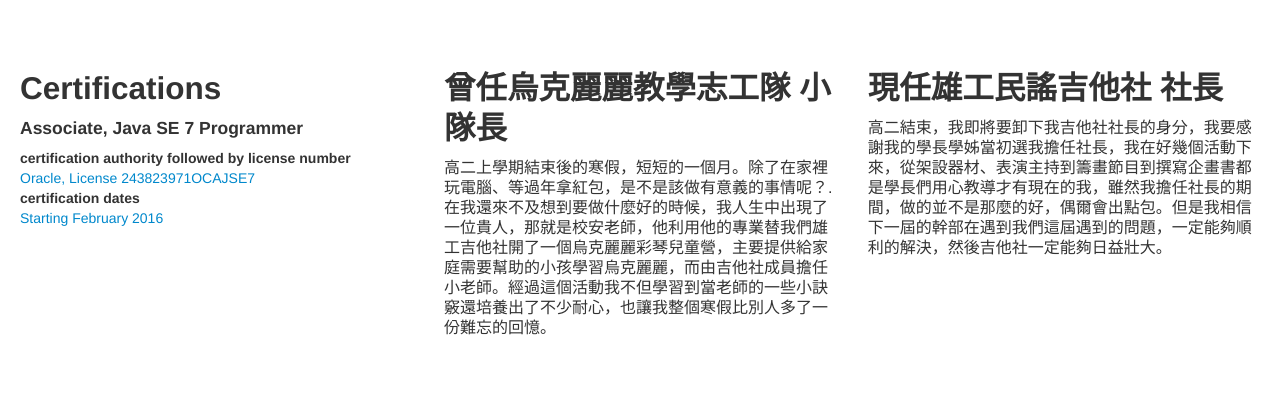
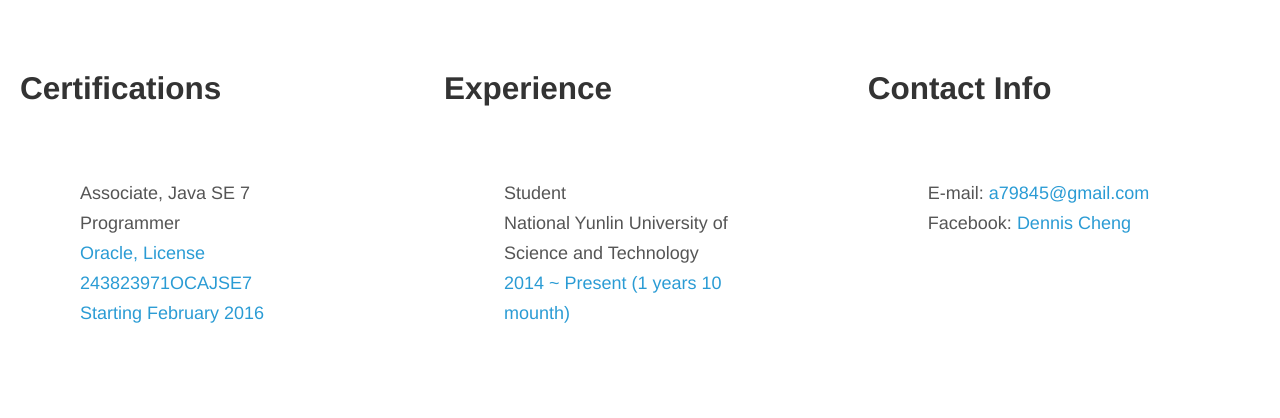
Before and after one commit to imdennis/imdennis.github.io, a plain HTML site: page index1.html in a window 1280 px wide. Shown: the part 802-1220 px from the top of the page. Before the commit the page ends 1150 px from the top, so only its background shows below. Drawn offline with Linux system fonts and the light colour scheme.

Commit message:
write html1

```diff
--- a/index1.html
+++ b/index1.html
@@ -33,7 +33,6 @@
     <script type="text/javascript" src="js/bootstrap.min.js"></script>
     <script type="text/javascript" src="js/scripts.js"></script>
     <style type="text/css"><!-- .style1 {font-size: 16px}--></style>
-    <!--script src="https://ajax.googleapis.com/ajax/libs/jquery/1.12.2/jquery.min.js"-->
     <script>
         $(document).ready(function(){
         $(".show_dennis").mouseover(function(){
@@ -116,25 +115,29 @@
         <div class="row-fluid">
             <div class="span4">
                 <h2>Certifications</h2>
-                <p class="style1">
-                    <h4>Associate, Java SE 7 Programmer</h4>
-                    <b>certification authority followed by license number</b><br>
-                    <a>  Oracle, License 243823971OCAJSE7</a><br>
-                    <b>certification dates</b><br>
-                    <a>Starting February 2016</a>
+                <p class="hero-unit">
+                    Associate, Java SE 7 Programmer<br>
+                    <a>
+                        Oracle, License 243823971OCAJSE7<br>
+                        Starting February 2016
+                    </a>
                 </p>
             </div>
             <div class="span4">
-                <h2>
-				曾任烏克麗麗教學志工隊 小隊長			</h2>
-                <p class="style1">
-                    高二上學期結束後的寒假，短短的一個月。除了在家裡玩電腦、等過年拿紅包，是不是該做有意義的事情呢？.在我還來不及想到要做什麼好的時候，我人生中出現了一位貴人，那就是校安老師，他利用他的專業替我們雄工吉他社開了一個烏克麗麗彩琴兒童營，主要提供給家庭需要幫助的小孩學習烏克麗麗，而由吉他社成員擔任小老師。經過這個活動我不但學習到當老師的一些小訣竅還培養出了不少耐心，也讓我整個寒假比別人多了一份難忘的回憶。</p>
+                <h2>Experience</h2>
+                <p class="hero-unit">
+                    Student<br>
+                    National Yunlin University of Science and Technology<br>
+                    <a>2014 ~ Present (1 years 10 mounth)</a><br>
+                </p>
             </div>
             <div class="span4">
-                <h2>現任雄工民謠吉他社 社長
-			</h2>
-                <p class="style1">高二結束，我即將要卸下我吉他社社長的身分，我要感謝我的學長學姊當初選我擔任社長，我在好幾個活動下來，從架設器材、表演主持到籌畫節目到撰寫企畫書都是學長們用心教導才有現在的我，雖然我擔任社長的期間，做的並不是那麼的好，偶爾會出點包。但是我相信下一屆的幹部在遇到我們這屆遇到的問題，一定能夠順利的解決，然後吉他社一定能夠日益壯大。</p>
-                <p>&nbsp;</p>
+                <h2>Contact Info</h2>
+                <p class="hero-unit">
+                    E-mail:<a  href="mailto:a79845@gmail.com"> a79845@gmail.com</a><br>
+                    Facebook: <a href="https://www.facebook.com/hi.admin">Dennis Cheng</a>
+
+                </p>
             </div>
         </div>
     </div>
```
